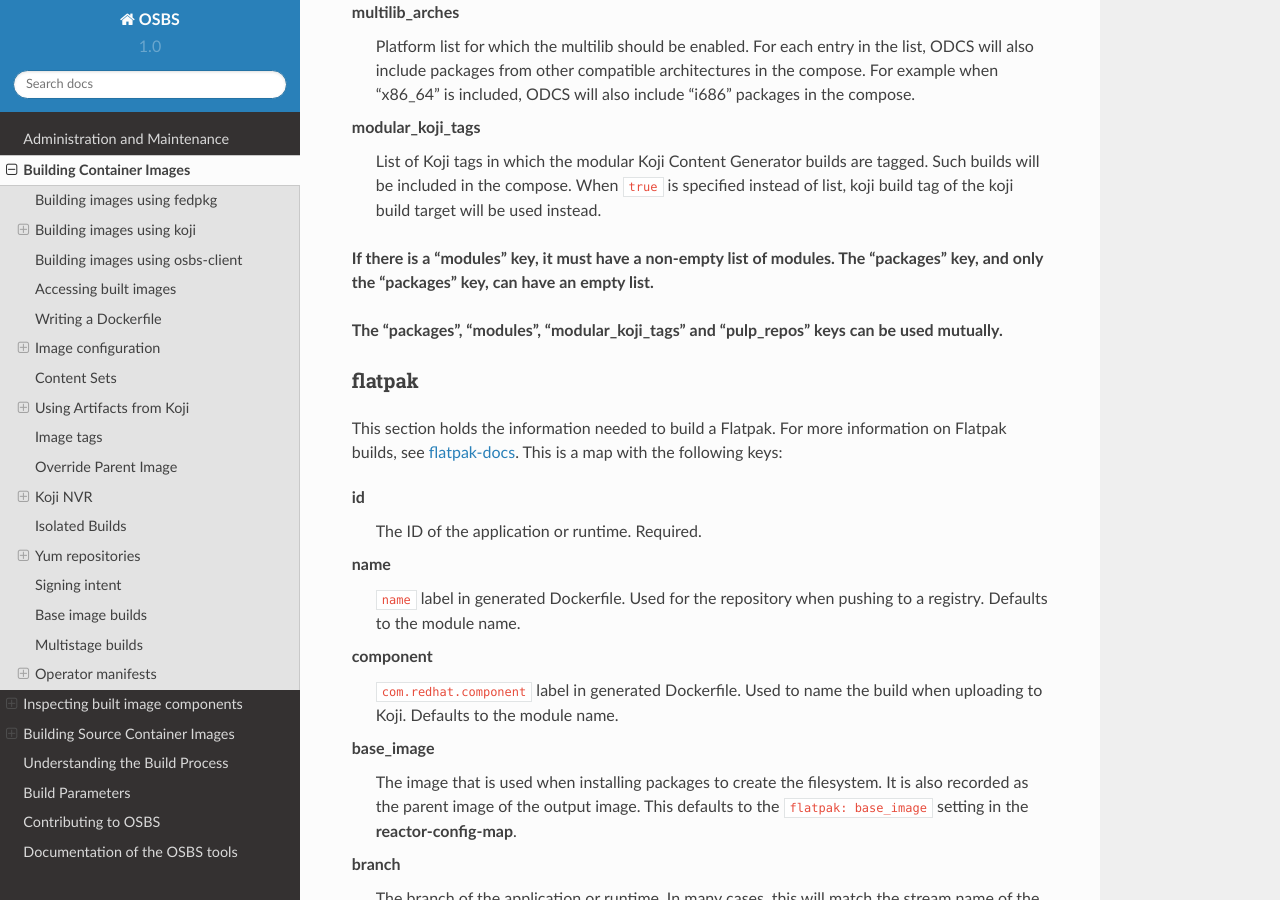
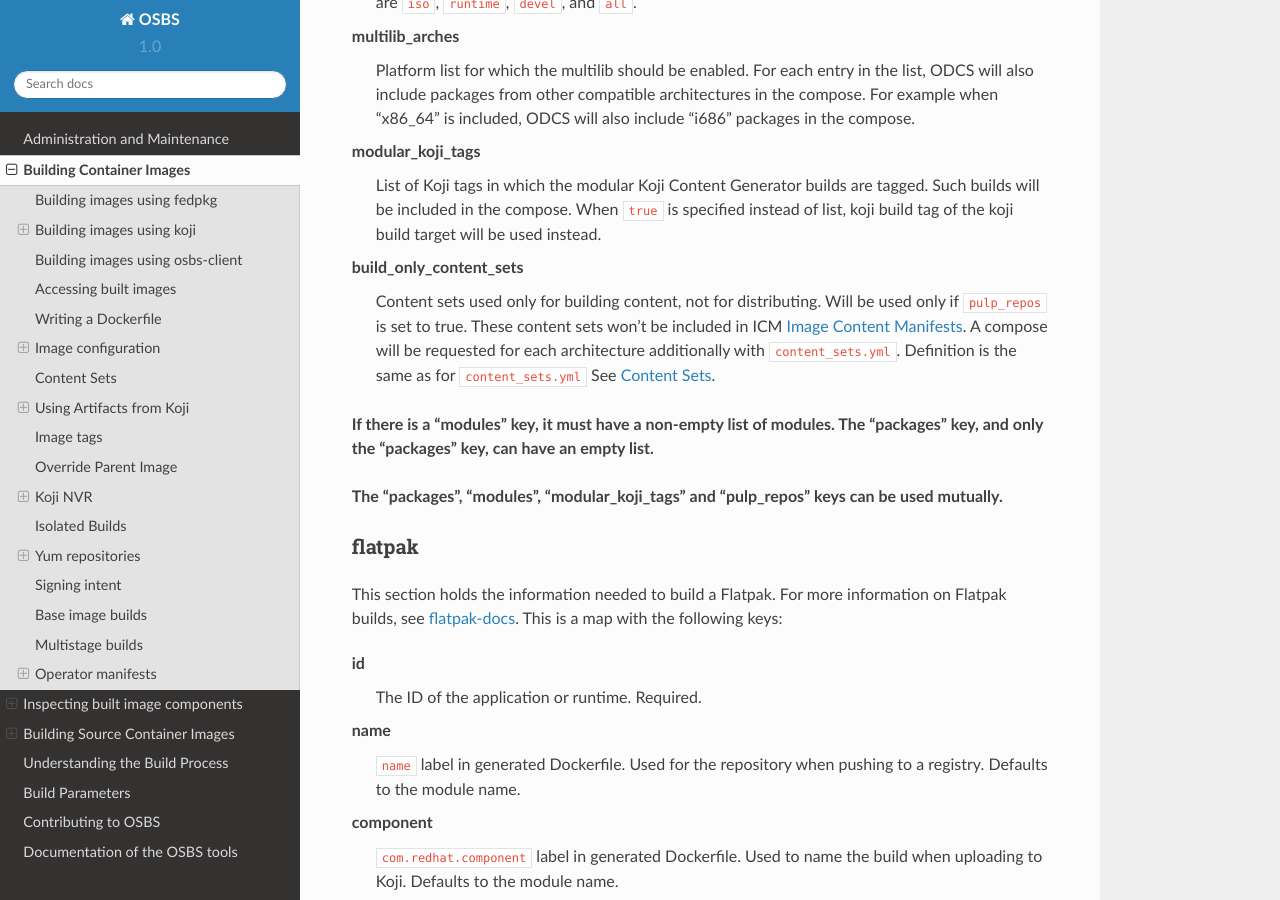
Before and after one commit to containerbuildsystem/osbs-docs, a Sphinx documentation site: the page built from docs/users.rst, in a window 1280 px wide and 900 px high, scrolled down 8840 px. Built offline with Sphinx 7.4.7 and the Read the Docs theme 2.0.0, drawn with Linux system fonts in a browser that asks for light colours; some of the changed text lies outside the part shown.

Commit message:
Build only content sets used just for building content
* CLOUDBLD-2046

Signed-off-by: Robert Cerven <rcerven@redhat.com>

```diff
--- a/docs/users.rst
+++ b/docs/users.rst
@@ -390,6 +390,7 @@ pulp_repos
   requested. If set to true, ``content_sets.yml`` must also be provided. A
   compose will be requested for each architecture in ``content_sets.yml``.
   See :ref:`content_sets.yml`.
+  Additionally also ``build_only_content_sets`` will be used if provided.
 
 modules
   list of modules for requesting ODCS compose of type "module". ODCS will
@@ -460,6 +461,13 @@ modular_koji_tags
   tagged. Such builds will be included in the compose.
   When ``true`` is specified instead of list, koji build tag of the koji build target
   will be used instead.
+
+build_only_content_sets
+  Content sets used only for building content, not for distributing.
+  Will be used only if ``pulp_repos`` is set to true. These content sets
+  won't be included in ICM :ref:`image_content_manifest`.
+  A compose will be requested for each architecture additionally with ``content_sets.yml``.
+  Definition is the same as for ``content_sets.yml`` See :ref:`content_sets.yml`.
 
 **If there is a "modules" key, it
 must have a non-empty list of modules. The "packages" key, and only the "packages"
@@ -1626,6 +1634,8 @@ changes may appear in these files whenever relevant. For instance, the FROM
 instruction may show the parent image digest instead of the repository and tag
 information.
 
+.. _image_content_manifest:
+
 Image Content Manifests
 -----------------------
 
```
